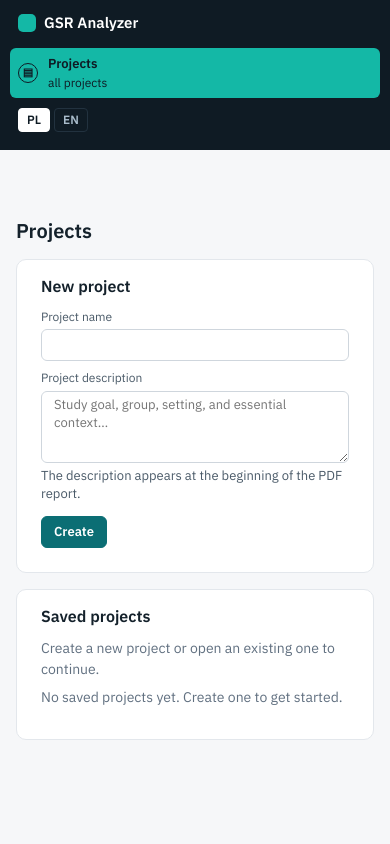
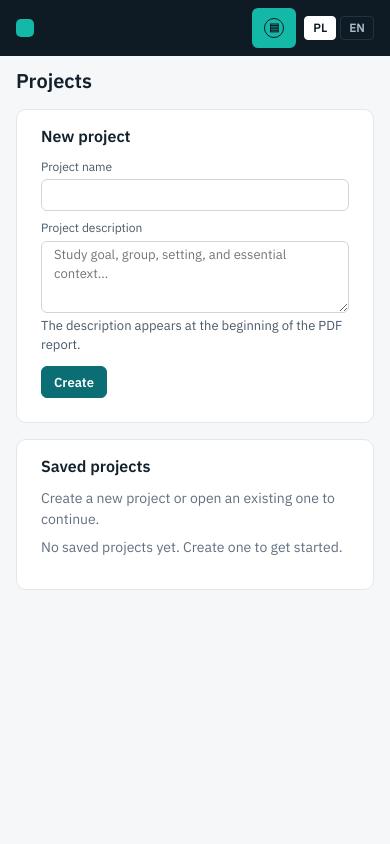
Before and after one commit to WWiertelak/gsr-app-2, a Django app: page / in a window 390 px wide. Run offline with Django 5.2, Linux system fonts and the light colour scheme; data that the repository does not hold is empty; some libraries are stand-ins or nearby versions.

Commit message:
feat(gsr): responsive layout with icon rail, top bar and full-screen settings drawer (#22)
* feat(gsr): responsive pass with icon rail under 1100 px, top bar and full-screen drawer under 700 px, tables scrolling in their own boxes

Replaces the interim 860 px fallback. Fixes N6: at 390 px no screen scrolls
sideways any more (the .sr-only text in wide tables escaped .table-wrap and the
Analysis tabs overflowed); the recordings table keeps a readable width and
scrolls inside its box.

* no-mistakes(review): Show step status in collapsed rail, add stale glyph

* no-mistakes(review): Rename rail tooltip wrapper to rail-tip to avoid clash

* no-mistakes(test): Keep top-bar step labels below project switcher menu

* no-mistakes(document): Fix README language-switch location after responsive rail

```diff
--- a/backend/gsr/static/gsr/css/app.css
+++ b/backend/gsr/static/gsr/css/app.css
@@ -115,6 +115,7 @@ button:disabled, .button[aria-disabled="true"] { opacity: 0.45; cursor: not-allo
   padding: 7px var(--s2); border-radius: var(--r-sm); color: var(--rail-ink); text-decoration: none;
 }
 .rail-nav:hover { background: var(--rail-2); color: var(--rail-ink); }
+.rail-nav .rail-tip { display: contents; }
 .rail-nav b { color: var(--rail-ink-strong); font-weight: 600; }
 .rail-nav small { grid-column: 2; font-size: var(--fs-xs); color: var(--rail-ink); }
 .rail-nav .n {
@@ -170,16 +171,6 @@ button:disabled, .button[aria-disabled="true"] { opacity: 0.45; cursor: not-allo
 .action-bar .blocked { flex: 1 1 320px; color: var(--error); }
 .empty-state { display: flex; flex-wrap: wrap; align-items: center; gap: var(--s3) var(--s4); padding: var(--s4) 0; }
 .empty-state p { margin: 0; color: var(--ink-2); }
-/* Interim narrow-screen fallback; PR 3.2's responsive pass replaces it. */
-@media (max-width: 860px) {
-  .shell { grid-template-columns: minmax(0, 1fr); }
-  .rail { position: static; height: auto; padding: 10px; }
-  .rail .grow, .rail-section { display: none; }
-  .rail-steps { grid-template-columns: repeat(auto-fit, minmax(140px, 1fr)); }
-  .page { padding: var(--s3) var(--s4) var(--s7); }
-  .action-bar { margin-left: calc(-1 * var(--s4)); margin-right: calc(-1 * var(--s4)); padding: var(--s3) var(--s4); }
-}
-
 /* Sections: the only bordered surface. Anything inside a card stays flat. */
 .card {
   background: var(--surface);
@@ -330,7 +321,9 @@ input[type="checkbox"].switch:checked::after { transform: translateX(13px); }
 .badge.stale { background: var(--warn-weak); color: var(--warn); }
 .badge.fresh { background: var(--ok-weak); color: var(--ok); }
 
-.table-wrap { overflow-x: auto; margin: var(--s1) 0 var(--s3); }
+/* Wide tables scroll inside their own box; position: relative keeps their absolutely placed .sr-only text inside it
+   too, so it cannot widen the page. */
+.table-wrap { position: relative; overflow-x: auto; margin: var(--s1) 0 var(--s3); }
 table.data { width: 100%; border-collapse: collapse; font-size: var(--fs-sm); }
 table.data th, table.data td { padding: var(--s2) var(--s3); border-bottom: 1px solid var(--line); text-align: right; vertical-align: top; }
 table.data th { font-size: var(--fs-xs); color: var(--ink-2); font-weight: 600; white-space: nowrap; border-bottom-color: var(--line-2); vertical-align: bottom; }
@@ -452,7 +445,7 @@ button.icon:not(:disabled):hover { color: var(--error); background: var(--error-
 .chart-card .chart-title { margin: 0 0 var(--s1); font-size: var(--fs-sm); display: flex; align-items: center; gap: var(--s2); }
 
 /* Tabs */
-.tabs { display: flex; gap: var(--s5); border-bottom: 1px solid var(--line); margin: var(--s4) 0; }
+.tabs { display: flex; flex-wrap: wrap; column-gap: var(--s5); border-bottom: 1px solid var(--line); margin: var(--s4) 0; }
 .tabs a { display: inline-flex; align-items: center; gap: var(--s2); padding: var(--s3) 0 var(--s3); text-decoration: none; color: var(--ink-3); border-bottom: 2px solid transparent; margin-bottom: -1px; font-weight: 600; }
 .tabs a:hover { color: var(--ink); }
 .tabs a.active { color: var(--ink); border-bottom-color: var(--accent); }
@@ -551,6 +544,81 @@ svg.i { width: 16px; height: 16px; flex: none; fill: none; stroke: currentColor;
 .busy-overlay .box { background: var(--surface); border: 1px solid var(--line); border-radius: var(--r-md); padding: var(--s4) var(--s5); box-shadow: var(--shadow-pop); text-align: center; }
 .spinner { width: 28px; height: 28px; border-radius: 50%; border: 3px solid var(--line); border-top-color: var(--accent); animation: spin 0.9s linear infinite; margin: 0 auto var(--s2); }
 @keyframes spin { to { transform: rotate(360deg); } }
-@media (max-width: 860px) { .busy-bar { left: 0; } }
 @media (prefers-reduced-motion: reduce) { .busy-bar::after { animation: none; left: 0; width: 100%; opacity: 0.6; } }
 .placeholder { display: grid; place-items: center; min-height: 160px; color: var(--ink-3); }
+
+.rail-project .initial { display: none; }
+
+/* Responsive shell. Under 1100 px the rail collapses to icons (labels show on hover or keyboard focus); under 700 px
+   it becomes a top bar above the work area and the settings drawer takes the whole screen. */
+@media (max-width: 1099px) {
+  :root { --rail-w: 64px; }
+  .rail { align-items: center; overflow: visible; padding: 14px var(--s2); }
+  .rail-brand { padding: 2px 0 var(--s3); }
+  .rail-brand .brand-name, .rail-section, .rail-project .name, .rail-project small {
+    position: absolute; width: 1px; height: 1px; margin: -1px; overflow: hidden; clip: rect(0, 0, 0, 0); white-space: nowrap;
+  }
+  .rail-project { position: relative; margin-bottom: var(--s2); }
+  .rail-project > summary { place-items: center; width: 36px; height: 36px; padding: 0; }
+  .rail-project .initial { color: var(--rail-ink-strong); font-weight: 600; }
+  .rail-project ul {
+    position: absolute; top: 0; left: calc(100% + var(--s2)); z-index: 30; width: 240px;
+    border: 1px solid var(--rail-line); border-radius: var(--r-sm); background: var(--rail-2); box-shadow: var(--shadow-pop);
+  }
+  .rail-nav { position: relative; display: grid; grid-template-columns: minmax(0, 1fr); place-items: center; width: 44px; height: 40px; padding: 0; }
+  .rail-nav .n { grid-row: auto; }
+  .rail-nav .rail-tip {
+    position: absolute; top: 50%; left: calc(100% + var(--s3)); z-index: 30; transform: translateY(-50%); display: grid;
+    padding: var(--s1) var(--s2); border-radius: var(--r-sm); background: var(--rail); box-shadow: var(--shadow-pop);
+    white-space: nowrap; opacity: 0; pointer-events: none; transition: opacity 0.1s;
+  }
+  .rail-nav .rail-tip small { grid-column: auto; }
+  .rail-nav[aria-current] .rail-tip b { color: var(--rail-ink-strong); }
+  .rail-nav[aria-current] .rail-tip small { color: var(--rail-ink); }
+  .rail-nav:hover .rail-tip, .rail-nav:focus-visible .rail-tip { opacity: 1; }
+  .lang-switch { flex-direction: column; }
+  .rail-project .initial { display: block; }
+}
+
+@media (max-width: 699px) {
+  .shell { grid-template-columns: minmax(0, 1fr); grid-template-rows: auto 1fr; }
+  .rail {
+    position: static; height: auto; flex-flow: row wrap; gap: var(--s2); padding: var(--s2) var(--s4);
+  }
+  .rail .grow { display: none; }
+  .rail-brand { order: 0; padding: 0; }
+  .rail-project { order: 1; flex: 1; min-width: 0; margin: 0; }
+  .rail-project > summary { display: flex; align-items: center; gap: var(--s2); width: auto; height: 36px; padding: 0 var(--s3); }
+  .rail-project > summary::after { content: "▾"; margin-left: auto; color: var(--rail-ink); }
+  .rail-project .initial { display: none; }
+  .rail-project .name {
+    position: static; width: auto; height: auto; margin: 0; clip: auto; overflow: hidden; text-overflow: ellipsis; white-space: nowrap;
+  }
+  .rail-project ul { top: calc(100% + var(--s1)); left: 0; width: min(280px, calc(100vw - 32px)); }
+  .rail-app { order: 2; margin-left: auto; }
+  .rail-app .rail-nav .rail-tip { top: calc(100% + var(--s1)); left: 50%; transform: translateX(-50%); }
+  .lang-switch { order: 3; flex-direction: row; padding: 0; }
+  .rail-steps-nav { order: 4; flex-basis: 100%; }
+  .rail-steps { grid-template-columns: repeat(auto-fit, minmax(0, 1fr)); grid-auto-flow: column; }
+  .rail-steps .rail-nav { display: flex; flex-direction: column; gap: 2px; width: auto; height: auto; padding: 6px 2px; }
+  .rail-steps .rail-nav .rail-tip {
+    position: static; z-index: auto; display: block; width: 100%; transform: none; padding: 0; background: none; box-shadow: none; opacity: 1;
+    font-size: var(--fs-xs); text-align: center;
+  }
+  .rail-steps .rail-nav .rail-tip b, .rail-steps .rail-nav .rail-tip small { display: block; overflow: hidden; text-overflow: ellipsis; }
+  .rail-steps .rail-nav[aria-current] .rail-tip b, .rail-steps .rail-nav[aria-current] .rail-tip small { color: var(--rail); }
+  .page { padding: var(--s3) var(--s4) var(--s7); }
+  .action-bar { margin-left: calc(-1 * var(--s4)); margin-right: calc(-1 * var(--s4)); padding: var(--s3) var(--s4); }
+  .tabs { column-gap: var(--s4); }
+  .run-bar > svg.i { display: none; }
+  /* Keep the recordings table at a readable width; its .table-wrap scrolls instead of squeezing the columns. */
+  table.data.recordings { min-width: 640px; }
+  table.data.recordings td.file { min-width: 14rem; }
+  .alias-form input { min-width: 7rem; }
+  .busy-bar { left: 0; }
+  .drawer { width: 100vw; border-left: 0; }
+  body.drawer-open { overflow: hidden; }
+  .drawer-head, .drawer-foot { padding-left: var(--s4); padding-right: var(--s4); }
+  .drawer-body { padding: 0 var(--s4); }
+  .drawer-close { width: 36px; height: 36px; }
+}
--- a/backend/gsr/templates/gsr/base.html
+++ b/backend/gsr/templates/gsr/base.html
@@ -16,12 +16,12 @@
   <a class="skip-link" href="#content">{% translate "Skip to content" %}</a>
   <div class="shell">
     <aside class="rail" aria-label="{% translate 'Navigation' %}">
-      <a class="rail-brand" href="{% url 'gsr:projects' %}"><span class="logo" aria-hidden="true"></span>GSR Analyzer</a>
+      <a class="rail-brand" href="{% url 'gsr:projects' %}"><span class="logo" aria-hidden="true"></span><span class="brand-name">GSR Analyzer</span></a>
       {% block rail %}{% endblock %}
-      <nav aria-label="{% translate 'App' %}">
+      <nav class="rail-app" aria-label="{% translate 'App' %}">
         <h2 class="rail-section">{% translate "App" %}</h2>
         <a class="rail-nav" href="{% url 'gsr:projects' %}"{% block rail_projects_current %}{% endblock %}>
-          <span class="n" aria-hidden="true">▤</span><b>{% translate "Projects" %}</b><small>{% translate "all projects" %}</small>
+          <span class="n" aria-hidden="true">▤</span><span class="rail-tip"><b>{% translate "Projects" %}</b> <small>{% translate "all projects" %}</small></span>
         </a>
       </nav>
       <span class="grow"></span>
--- a/backend/gsr/templates/gsr/partials/rail_steps.html
+++ b/backend/gsr/templates/gsr/partials/rail_steps.html
@@ -2,8 +2,8 @@
   {% for item in steps %}
     <li>
       <a href="{{ item.url }}" class="rail-nav{% if item.current %} current{% endif %}{% if item.done %} done{% endif %}{% if item.stale %} stale{% endif %}"{% if item.current %} aria-current="step"{% endif %}>
-        <span class="n" aria-hidden="true">{% if item.done and not item.stale %}✓{% else %}{{ item.number }}{% endif %}</span><b>{{ item.label }}</b>
-        <small class="step-status">{{ item.status }}</small>
+        <span class="n" aria-hidden="true">{% if item.stale %}!{% elif item.done %}✓{% else %}{{ item.number }}{% endif %}</span>
+        <span class="rail-tip"><b>{{ item.label }}</b> <small class="step-status">{{ item.status }}</small></span>
       </a>
     </li>
   {% endfor %}
--- a/backend/gsr/templates/gsr/project_page.html
+++ b/backend/gsr/templates/gsr/project_page.html
@@ -3,7 +3,7 @@
 {% block title %}{{ step_label }} · {{ project.name }}{% endblock %}
 {% block rail %}
 <details class="rail-project">
-  <summary><span class="name">{{ project.name }}</span><small>{% translate "Switch project" %} ▾</small></summary>
+  <summary><span class="initial" aria-hidden="true">{{ project.name|make_list|first|upper }}</span><span class="name">{{ project.name }}</span><small>{% translate "Switch project" %} ▾</small></summary>
   <ul>
     {% for other in other_projects %}
       <li><a href="{% url 'gsr:project' other.pk %}">{{ other.name }}</a></li>
@@ -11,7 +11,7 @@
     <li><a class="all" href="{% url 'gsr:projects' %}">{% translate "All projects" %}</a></li>
   </ul>
 </details>
-<nav aria-labelledby="rail-steps-title">
+<nav class="rail-steps-nav" aria-labelledby="rail-steps-title">
   <h2 class="rail-section" id="rail-steps-title">{% translate "Project steps" %}</h2>
   {% include "gsr/partials/rail_steps.html" %}
 </nav>
```
Also changed, not shown: backend/gsr/tests/test_views.py (+12 -0 lines), README.md.
